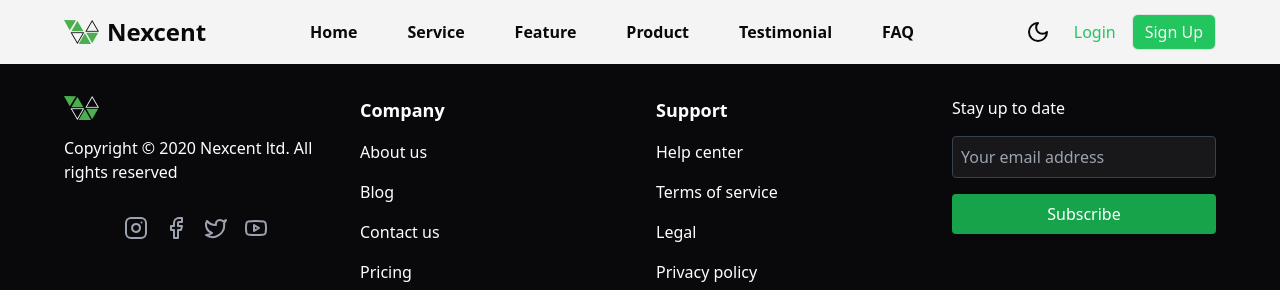
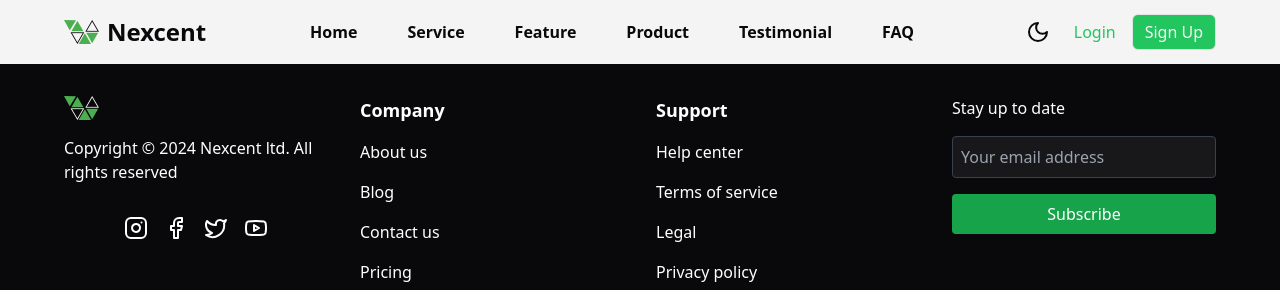
Before and after one commit to yashasvisxena/ppa-techlab-assignment, a React (Vite) app in the folder client/: page / in a window 1280 px wide. Shown: the top 290 px of the page. Built offline with nearby package versions, Linux system fonts and the light colour scheme.

Commit message:
navbar footer and zustand bug fixed

```diff
--- a/client/src/components/footer/Footer.jsx
+++ b/client/src/components/footer/Footer.jsx
@@ -13,18 +13,18 @@ const Footer = () => {
             alt="Nexcent Logo"
             className="mb-4"
           />
-          <p>Copyright © 2020 Nexcent ltd. All rights reserved</p>
+          <p>Copyright © 2024 Nexcent ltd. All rights reserved</p>
           <div className="container mx-auto mt-8 flex justify-center space-x-4">
-            <a href="#instagram" className="text-gray-400 ">
+            <a href="#instagram" className=" ">
               <Instagram />
             </a>
-            <a href="#facebook" className="text-gray-400 ">
+            <a href="#facebook" className=" ">
               <Facebook />
             </a>
-            <a href="#twitter" className="text-gray-400 ">
+            <a href="#twitter" className=" ">
               <Twitter />
             </a>
-            <a href="#youtube" className="text-gray-400 ">
+            <a href="#youtube" className=" ">
               <Youtube />
             </a>
           </div>
--- a/client/src/components/header/Navbar.jsx
+++ b/client/src/components/header/Navbar.jsx
@@ -20,7 +20,7 @@ const Navbar = () => {
         <img src={theme === "dark" ? dark : light} alt="logo" className="h-4 sm:h-6" />
         <p className="text-lg text-center sm:text-xl lg:text-2xl font-bold">Nexcent</p>
       </div>
-      <div className="hidden md:gap-4 lg:gap-[50px] text-foreground sm: text-sm sm:flex lg:text-base items-center font-semibold">
+      <div className="hidden sm:gap-2 md:gap-4 lg:gap-[50px] text-foreground sm:text-sm sm:flex lg:text-base items-center font-semibold">
         <a href="#" className="">
           Home
         </a>
--- a/client/src/store/Theme.js
+++ b/client/src/store/Theme.js
@@ -1,4 +1,4 @@
-import create from "zustand";
+import {create} from "zustand";
 
 const useThemeStore = create((set) => ({
   theme: localStorage.getItem("theme") || "light",
```
